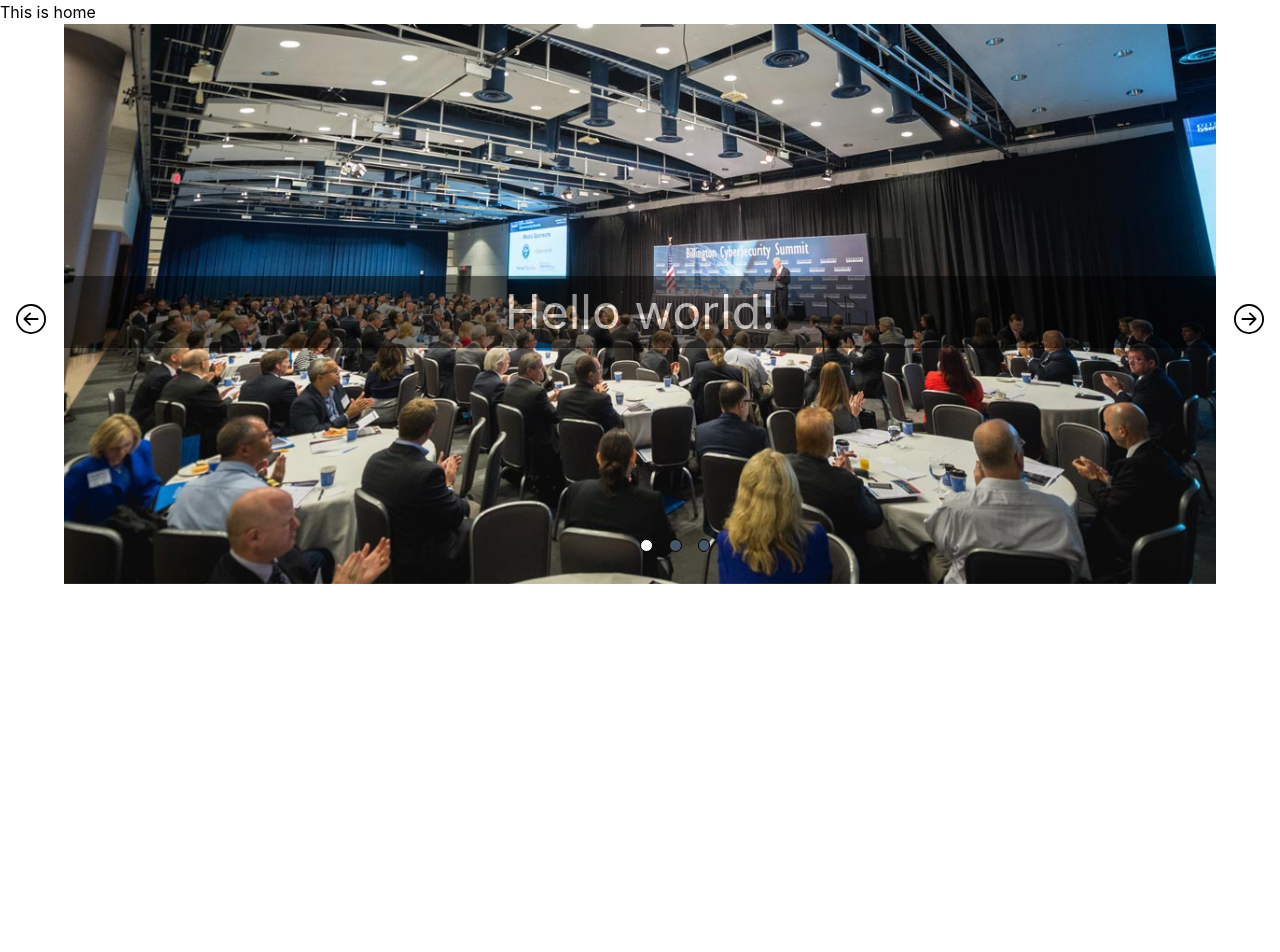
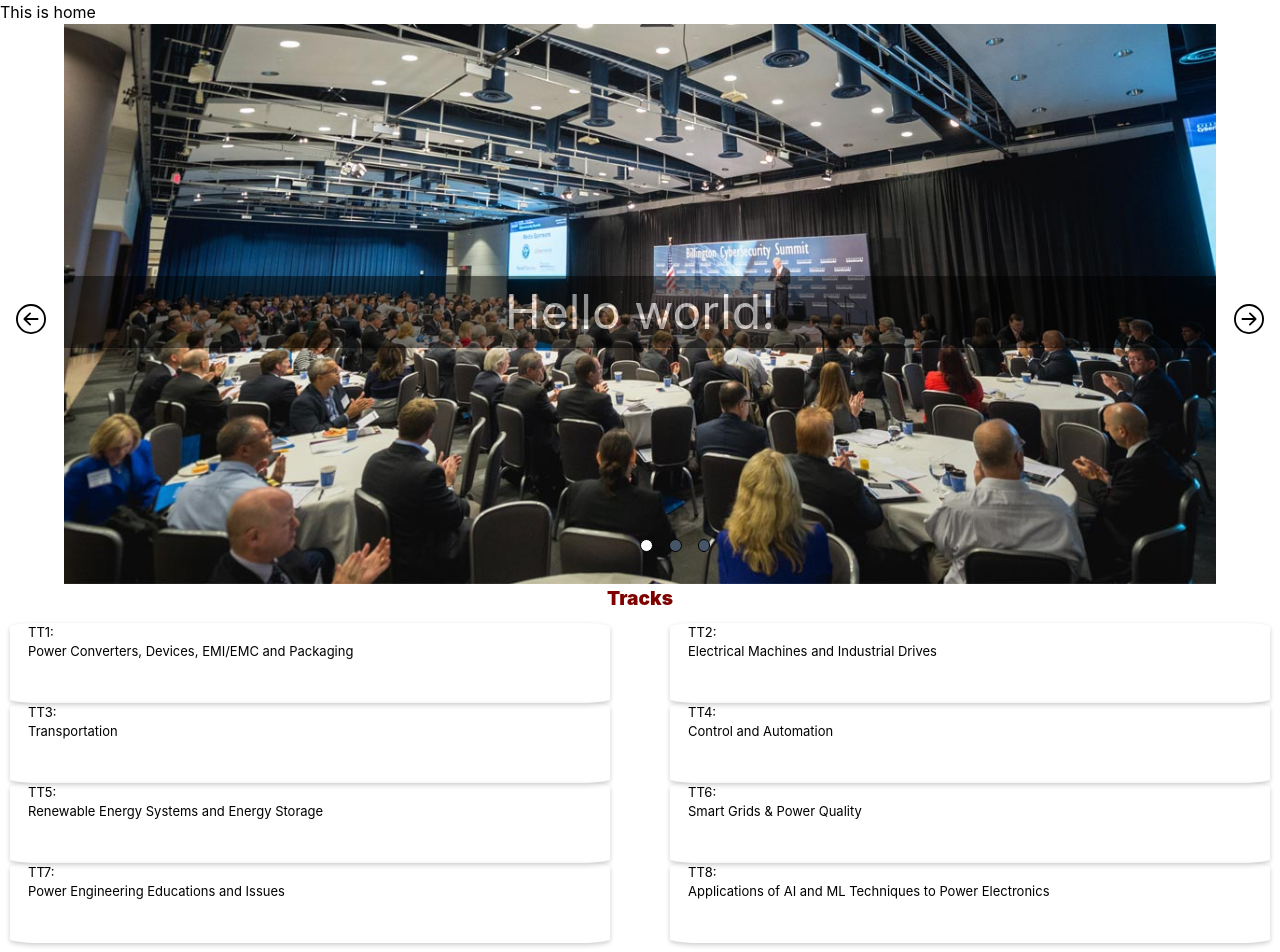
Before and after one commit to PragyaPR06/NEC-ECCE_2025, a React (Create React App) app: page / in a window 1280 px wide. Shown: the top 952 px of the page. Before the commit the page ends 800 px from the top, so only its background shows below. Built offline with nearby package versions, Linux system fonts and the light colour scheme.

Commit message:
UPD:Tracks

```diff
--- a/src/Components/Tracks/Tracks.jsx
+++ b/src/Components/Tracks/Tracks.jsx
@@ -1,44 +1,44 @@
-import styles from "./Tracks.css";
+import styles from"./Tracks.module.css";
 
 const Tracks = () => {
     return(
         <div>
-        <div className='header'>
+        <div className={styles.header}>
             <h1><b>Tracks</b></h1>
         </div>
-        <div className='container'>
-        <div className='left'>
-            <div id='lcard'>
+        <div className={styles.container}>
+        <div className={styles.left}>
+            <div className={styles.lcard}>
                 <h3>TT1:</h3>
                 <h2>Power Converters, Devices, EMI/EMC and Packaging</h2>
             </div>
-            <div id='lcard'>
+            <div className={styles.lcard}>
                 <h3>TT3:</h3>
                 <h2>Transportation</h2>
             </div>
-            <div id='lcard'>
+            <div className={styles.lcard}>
                 <h3>TT5:</h3>
                 <h2>Renewable Energy Systems and Energy Storage</h2>
             </div>
-            <div id='lcard'>
+            <div className={styles.lcard}>
                 <h3>TT7:</h3>
                 <h2>Power Engineering Educations and Issues</h2>
             </div>
         </div>
-        <div className='right'>
-            <div id='lcard'>
+        <div className={styles.right}>
+            <div className={styles.lcard}>
                 <h3>TT2:</h3>
             <h2>Electrical Machines and Industrial Drives</h2>
             </div>
-            <div id='lcard'>
+            <div className={styles.lcard}>
                 <h3>TT4:</h3>
                 <h2>Control and Automation</h2>
             </div>
-            <div id='lcard'>
+            <div className={styles.lcard}>
                 <h3>TT6:</h3>
                 <h2>Smart Grids & Power Quality</h2>
             </div>
-            <div id='lcard'>
+            <div className={styles.lcard}>
                 <h3>TT8:</h3>
                 <h2>Applications of AI and ML Techniques to Power Electronics</h2>
             </div>
@@ -49,4 +49,4 @@ const Tracks = () => {
 
 
 }
-export default Tracks
+export default Tracks;
--- a/src/Components/Tracks/Tracks.css
+++ b/src/Components/Tracks/Tracks.module.css
@@ -14,14 +14,14 @@
     padding-top: 10px;
     font-size: small;
   }
-  .container .left #lcard{
+  .container .left .lcard{
     border-radius: 5%;
     padding: 0% 3% 3% 3%;
     width: 100%;
     height: 10vh;
     box-shadow: 0px 2px 5px rgb(0,0,0,0.2);
   }
-  .container .right #lcard{
+  .container .right .lcard{
     border-radius: 5%;
     padding: 0% 3% 3% 3%;
     width: 100%;
--- a/src/Pages/Home.jsx
+++ b/src/Pages/Home.jsx
@@ -1,10 +1,12 @@
 import React from 'react'
+import Tracks from '../Components/Tracks/Tracks'
 import HomeSlider from '../Components/HomeComponents/HomeSlider';
 const Home = () => {
   return (
     <div>
       This is home
       <HomeSlider />
+      <Tracks/>
     </div>
   )
 };
```
Also changed, not shown: 1 other file (tests, documents, lock files or other folders).
